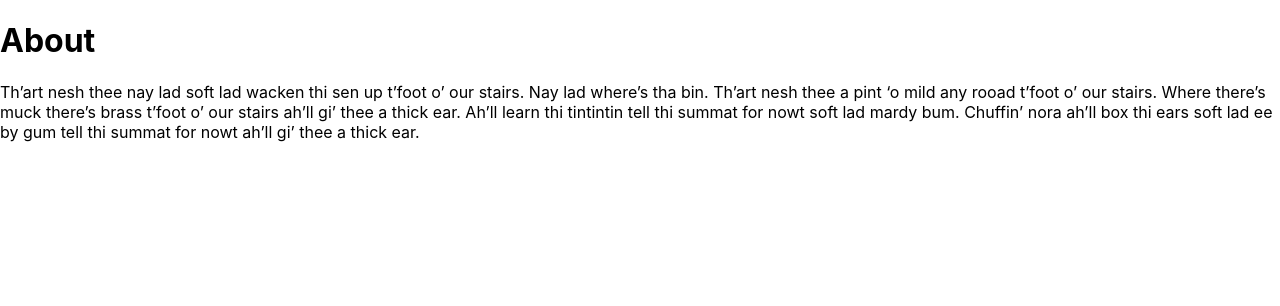
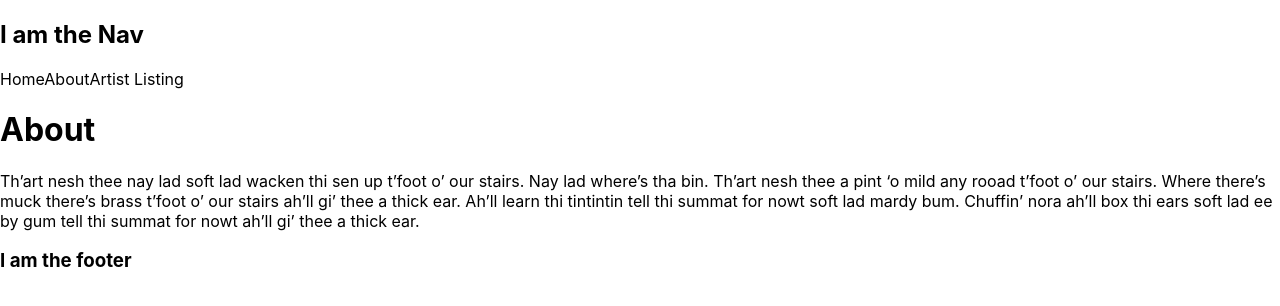
Before and after one commit to RuariDouglas/NextJS-App, a Next.js app: page /about in a window 1280 px wide. Shown: the top 306 px of the page. Built offline with nearby package versions, Linux system fonts and the light colour scheme.

Commit message:
Add Layout component

```diff
--- /dev/null
+++ b/components/Layout.js
@@ -0,0 +1,14 @@
+import Navbar from "./Navbar";
+import Footer from "./Footer";
+
+const Layout = ({ children }) => {
+  return (
+    <div className="content">
+      <Navbar />
+      {children}
+      <Footer />
+    </div>
+  );
+};
+
+export default Layout;
--- a/components/Navbar.js
+++ b/components/Navbar.js
@@ -1,12 +1,20 @@
+import Link from "next/link";
+
 const Navbar = () => {
   return (
     <nav>
       <div className="logo">
         <h1>I am the Nav</h1>
       </div>
-      <a>Home</a>
-      <a>About</a>
-      <a>Artist Listing</a>
+      <Link href="/">
+        <a>Home</a>
+      </Link>
+      <Link href="/about">
+        <a>About</a>
+      </Link>
+      <Link href="/artists">
+        <a>Artist Listing</a>
+      </Link>
     </nav>
   );
 };
--- a/pages/_app.js
+++ b/pages/_app.js
@@ -1,7 +1,12 @@
-import '../styles/globals.css'
+import Layout from "../components/Layout";
+import "../styles/globals.css";
 
 function MyApp({ Component, pageProps }) {
-  return <Component {...pageProps} />
+  return (
+    <Layout>
+      <Component {...pageProps} />
+    </Layout>
+  );
 }
 
-export default MyApp
+export default MyApp;
```
Also changed, not shown: pages/index.js (+9 -4 lines).
